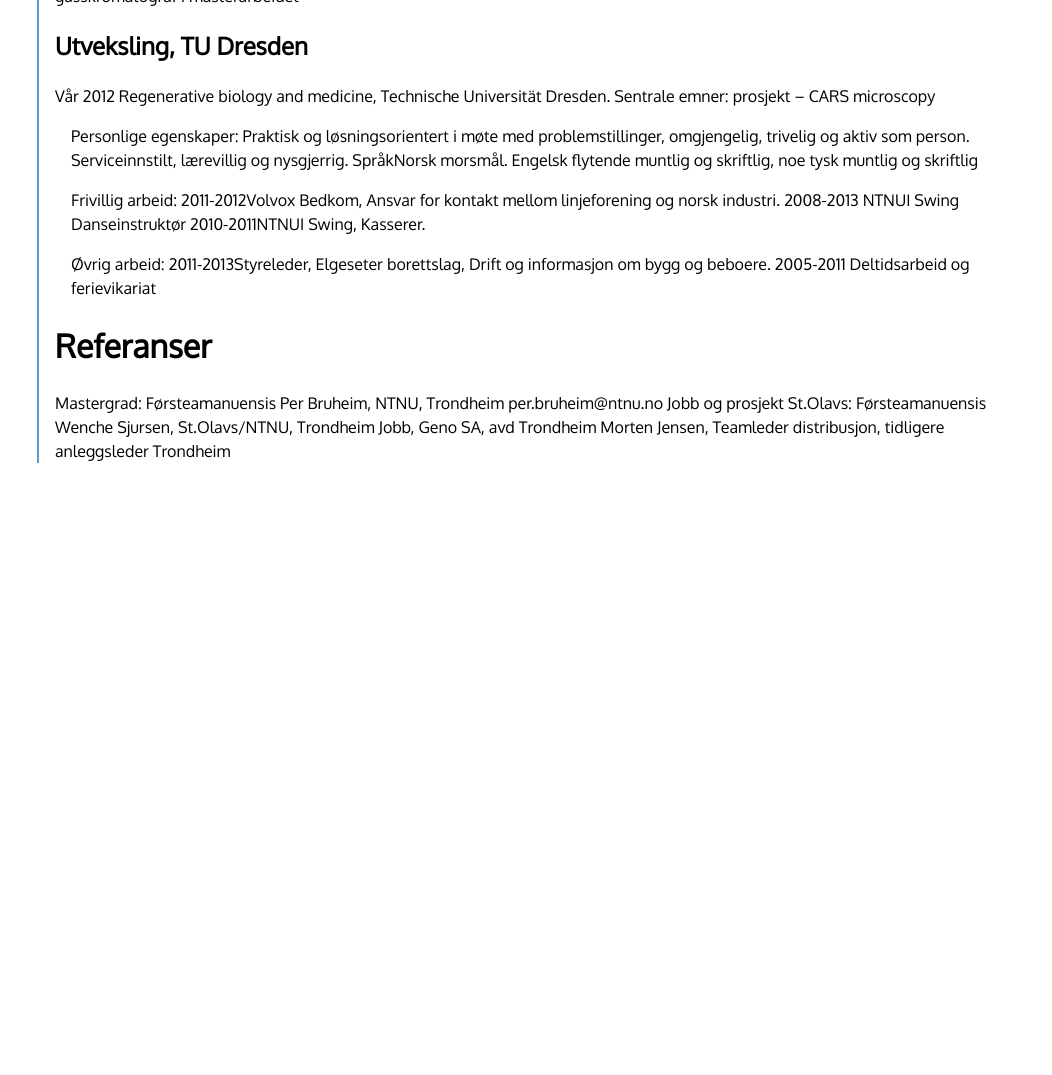
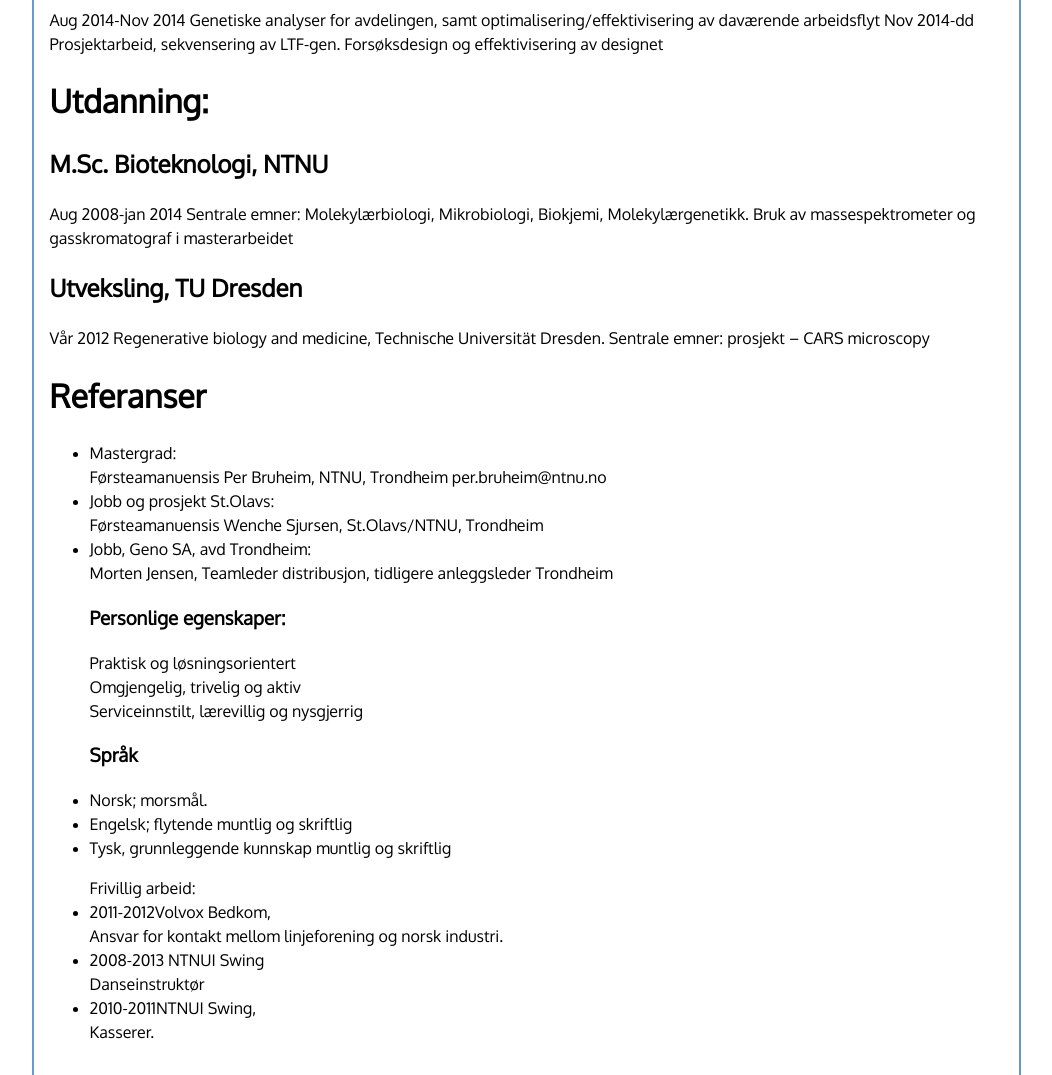
Before and after one commit to elisaand/elisaand.github.io, a plain HTML site: page index.html in a window 1280 px wide. Shown: the part 660-1735 px from the top of the page, without its empty margins (114-1166 px from the left). Before the commit the page ends 1139 px from the top, so only its background shows below. Drawn offline with Linux system fonts and the light colour scheme.

Commit message:
Texts edit and some styling

```diff
--- a/index.html
+++ b/index.html
@@ -10,17 +10,26 @@
 	Njords vei 30A • 7035 Trondheim • tlf: 41637190
 	elifand@outlook.com
 </p>
+
+<div style="display:flex">
+	<img src="http://placehold.it/200x350" />
+
+	<div style="padding-left: 10px">
 		<h1>Profil</h1>
 		<p>
 			Kvalitetsbevisst laboratorietekniker og forsker med 4 års erfaring innen
-	 -forsøksdesign
-	 -genetiske analyser
-	 -cellekultur
-	 -drift av laboratorie
-	 -effektivisering og optimalisering av arbeidsflyt
+			<ul>
+				<li> genetiske analyser </li>
+				<li> cellekultur </li>
+				<li> forsøksdesign </li>
+				<li> drift av laboratorie </li>
+				<li> effektivisering og optimalisering av arbeidsflyt </li>
+			 </ul>
 		</p>
+	</div>
+</div>
 
-
+<div>
 <h1>Arbeidserfaring:</h1>
 <p>
 <h2>Geno SA, Laboratorieleder og –ingeniør</h2>
@@ -50,42 +59,62 @@
 </p>
 
 
-<p>
-	Personlige egenskaper:
-	Praktisk og løsningsorientert i møte med problemstillinger,
-	omgjengelig, trivelig og aktiv som person. Serviceinnstilt, lærevillig og nysgjerrig.
-	SpråkNorsk morsmål. Engelsk flytende muntlig og skriftlig, noe tysk muntlig og skriftlig
-</p>
-
-<p>
-	Frivillig arbeid:
-	2011-2012Volvox Bedkom,
-	Ansvar for kontakt mellom linjeforening og norsk industri.
-	2008-2013  NTNUI Swing
-	Danseinstruktør
-	2010-2011NTNUI Swing,
-	Kasserer.
-</p>
-
-<p>
-	Øvrig arbeid:
-	2011-2013Styreleder, Elgeseter borettslag,
-	Drift og informasjon om bygg og beboere.
-	2005-2011   Deltidsarbeid og ferievikariat
-</p>
 
 <p>
 <h1>Referanser</h1>
-	Mastergrad:
+	<ul>
+		<li>
+			Mastergrad: <br>
 			Førsteamanuensis Per Bruheim, NTNU, Trondheim
 			per.bruheim@ntnu.no
+		</li>
 
-	Jobb og prosjekt St.Olavs:
+		<li>
+			Jobb og prosjekt St.Olavs: <br>
 			Førsteamanuensis Wenche Sjursen, St.Olavs/NTNU, Trondheim
+		</li>
 
-	Jobb, Geno SA, avd Trondheim
+		<li>
+			Jobb, Geno SA, avd Trondheim: <br>
 			Morten Jensen, Teamleder distribusjon, tidligere anleggsleder Trondheim
+		</li>
+
+	</ul>
 </p>
+</div>
+
+<div>
+	<ul>
+	<h3>Personlige egenskaper:</h3>
+		Praktisk og løsningsorientert<br>
+		Omgjengelig, trivelig og aktiv<br>
+		Serviceinnstilt, lærevillig og nysgjerrig<br>
+	</ul>
+</div>
+<div>
+	<ul>
+	<h3>Språk</h3>
+		<li> Norsk; morsmål. </li>
+		<li> Engelsk; flytende muntlig og skriftlig </li>
+		<li> Tysk, grunnleggende kunnskap muntlig og skriftlig </li>
+	</ul>
+</div>
+
+<p>
+	<ul>
+	Frivillig arbeid:
+		<li>2011-2012Volvox Bedkom, <br>
+		Ansvar for kontakt mellom linjeforening og norsk industri.
+		</li>
+		<li>2008-2013  NTNUI Swing<br>
+		Danseinstruktør
+		</li>
+		<li>2010-2011NTNUI Swing,<br>
+		Kasserer.
+		</li>
+	</ul>
+</p>
+
 
 
 
--- a/style.css
+++ b/style.css
@@ -3,13 +3,22 @@
 body {
 	font-family: 'Oxygen', sans-serif;
 	margin: 0 auto;
-	max-width: 960px;
+	max-width: 954px;
 	line-height: 1.5;
-	/*padding: 10px 10px; for å få luft mellom toppen og innhold på siden*/
+	padding: 15px 15px;
 	border-left: 2px solid #69c;
 	padding-left: 16px;
+	border-right: 2px solid #69c;
+
 }
 
 p {
 	padding-left: 16px;
 }
+
+/*font-size: ;
+color: ;
+background-color: ;
+font-variant: small-caps;
+text-decoration: underline;
+*/
```
Also changed, not shown: 1 other file. Lines whose indentation alone changed are shown as unchanged.
